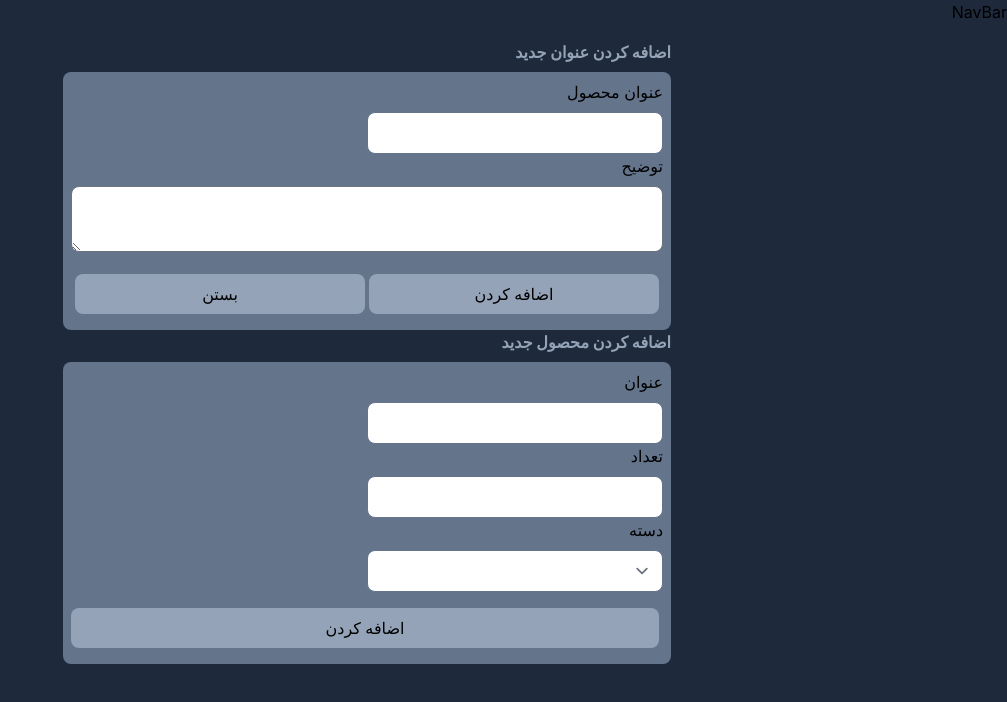
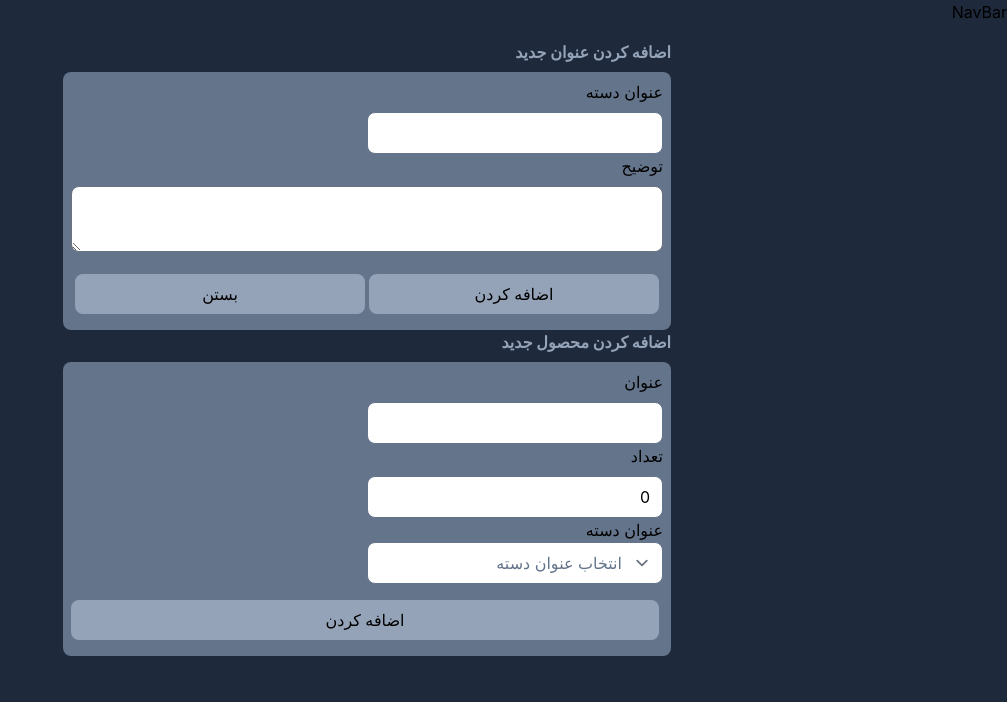
Before and after one commit to ZahraNejati79/inventory, a React (Create React App) app: page / in a window 1280 px wide. Shown: the top 702 px of the page, without its empty margins (273-1280 px from the left). Built offline with nearby package versions, Linux system fonts and the light colour scheme.

Commit message:
add new products

```diff
--- a/package.json
+++ b/package.json
@@ -9,6 +9,7 @@
     "react": "^18.2.0",
     "react-dom": "^18.2.0",
     "react-scripts": "5.0.1",
+    "react-select": "^5.4.0",
     "web-vitals": "^2.1.4"
   },
   "scripts": {
--- a/src/App.js
+++ b/src/App.js
@@ -1,9 +1,11 @@
+import { useState } from "react";
 import "./App.css";
 import Categorys from "./components/Category";
 import NavBar from "./components/NavBar";
 import Products from "./components/Prosucts";
 
 const App = () => {
+  const [categories, setCategories] = useState([]);
   return (
     <div
       dir="rtl"
@@ -11,8 +13,8 @@ const App = () => {
     >
       <NavBar />
       <div className="container max-w-screen-sm mx-auto p-4 h-1/2 ">
-        <Categorys />
-        <Products />
+        <Categorys setCategories={setCategories} />
+        <Products options={categories} />
       </div>
     </div>
   );
--- a/src/components/Category.jsx
+++ b/src/components/Category.jsx
@@ -1,22 +1,24 @@
 import { useState } from "react";
 
-const Categorys = () => {
+const Categorys = ({ setCategories }) => {
   const [isShow, setIsShow] = useState(false);
   const [categoryFormData, setCategoryFormData] = useState({
     title: "",
     description: "",
   });
-  const [categories, setCategories] = useState([]);
+
   const onChangeHandlerCategoryFormData = ({ target }) => {
     const { name, value } = target;
     setCategoryFormData({ ...categoryFormData, [name]: value });
   };
   const addNewCategoryFormDataHandler = (e) => {
+    e.preventDefault();
     const newCategory = {
       ...categoryFormData,
       createdAt: new Date().toISOString(),
+      id: new Date().getTime(),
     };
-    setCategories((prevState) => [...categories, newCategory]);
+    setCategories((prevState) => [...prevState, newCategory]);
     setCategoryFormData({ title: "", description: "" });
   };
 
@@ -31,7 +33,7 @@ const Categorys = () => {
           >
             <div className="flex-col">
               <label className="block mb-2" htmlFor="title">
-                عنوان محصول
+                عنوان دسته
               </label>
               <input
                 value={categoryFormData.title}
--- a/src/components/Prosucts.jsx
+++ b/src/components/Prosucts.jsx
@@ -1,10 +1,30 @@
 import { useState } from "react";
+import Select from "react-select";
 
-const Products = () => {
-  const [isShow, setIsShow] = useState(false);
+const Products = ({ options }) => {
+  const [productFormData, setProductFormData] = useState({
+    title: "",
+    quantity: 0,
+    categoryId: "",
+  });
+  const [productList, setProductList] = useState([]);
+  const changeProductDataHandler = (e) => {
+    const { name, value } = e.target;
+    setProductFormData({ ...productFormData, [name]: value });
+  };
+
+  const addNewProductDataHAndler = (e) => {
+    e.preventDefault();
+    const newProduct = {
+      ...productFormData,
+      createdAt: new Date().toISOString(),
+      id: new Date().getTime(),
+    };
+    setProductFormData({ title: "", quantity: 0, categoryId: "" });
+  };
   return (
     <section>
-      <div className={`${isShow ? "hidden" : ""}`}>
+      <div>
         <span className="text-slate-400 font-bold ">اضافه کردن محصول جدید</span>
         <div className="flex-col bg-slate-500 h-full rounded-lg pb-2 mt-2">
           <form
@@ -17,6 +37,8 @@ const Products = () => {
               </label>
               <input
                 className="border-slate-500 w-1/2 rounded-lg "
+                value={productFormData.title}
+                onChange={changeProductDataHandler}
                 type="text"
                 id="title"
                 name="title"
@@ -28,36 +50,42 @@ const Products = () => {
               </label>
               <input
                 className="border-slate-500 w-1/2 rounded-lg "
+                value={productFormData.quantity}
+                onChange={changeProductDataHandler}
                 type="number"
                 id="quantity"
                 name="quantity"
               />
             </div>
             <div className="flex-col">
-              <label className="block mb-2" htmlFor="category">
-                دسته
-              </label>
+              <span className="block">عنوان دسته</span>
               <select
-                className="border-slate-500 w-1/2 rounded-lg "
-                type="text"
-                id="category"
-                name="category"
-              />
+                value={productFormData.categoryId}
+                onChange={changeProductDataHandler}
+                name="categoryId"
+                className="border-slate-500 w-1/2 rounded-lg text-slate-500"
+              >
+                <option value="">انتخاب عنوان دسته</option>
+                {options.map((category) => {
+                  return (
+                    <option key={category.id} value={category.id}>
+                      {category.title}
+                    </option>
+                  );
+                })}
+              </select>
             </div>
           </form>
           <div className="p-2 flex justify-between items-center gap-1 w-full">
-            <button className="w-full border-slate-300 rounded-lg py-2 bg-slate-400 mr-1">
+            <button
+              onClick={addNewProductDataHAndler}
+              className="w-full border-slate-300 rounded-lg py-2 bg-slate-400 mr-1"
+            >
               اضافه کردن
             </button>
           </div>
         </div>
       </div>
-      <button
-        onClick={() => setIsShow(!isShow)}
-        className={`text-slate-500 mt-2 ${isShow ? "" : "hidden"} `}
-      >
-        اضافه کردن عنوان جدید؟
-      </button>
     </section>
   );
 };
```
Also changed, not shown: 1 other file (tests, documents, lock files or other folders).
